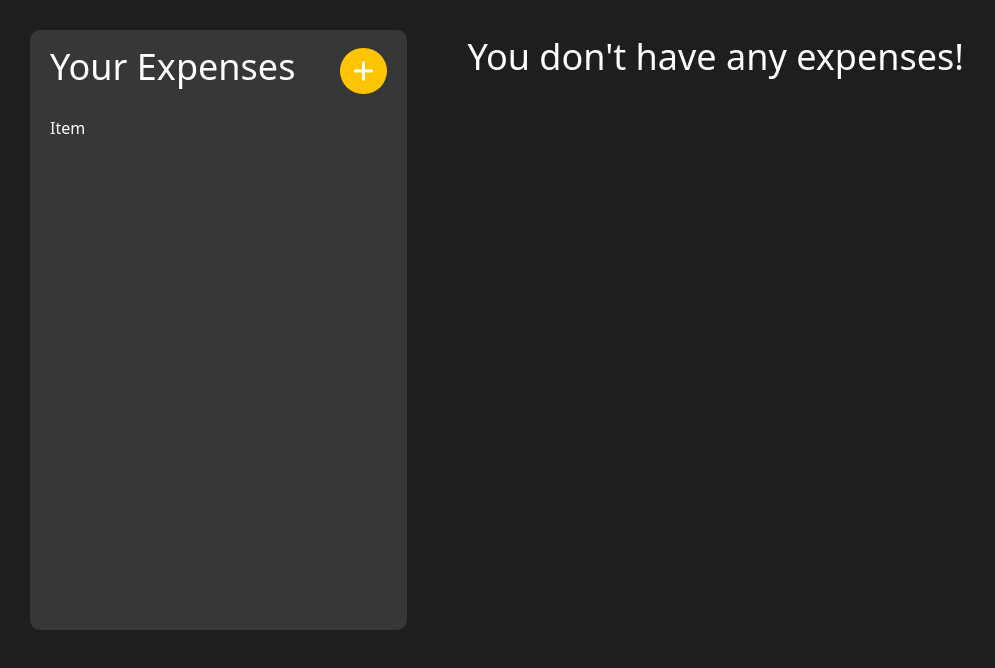
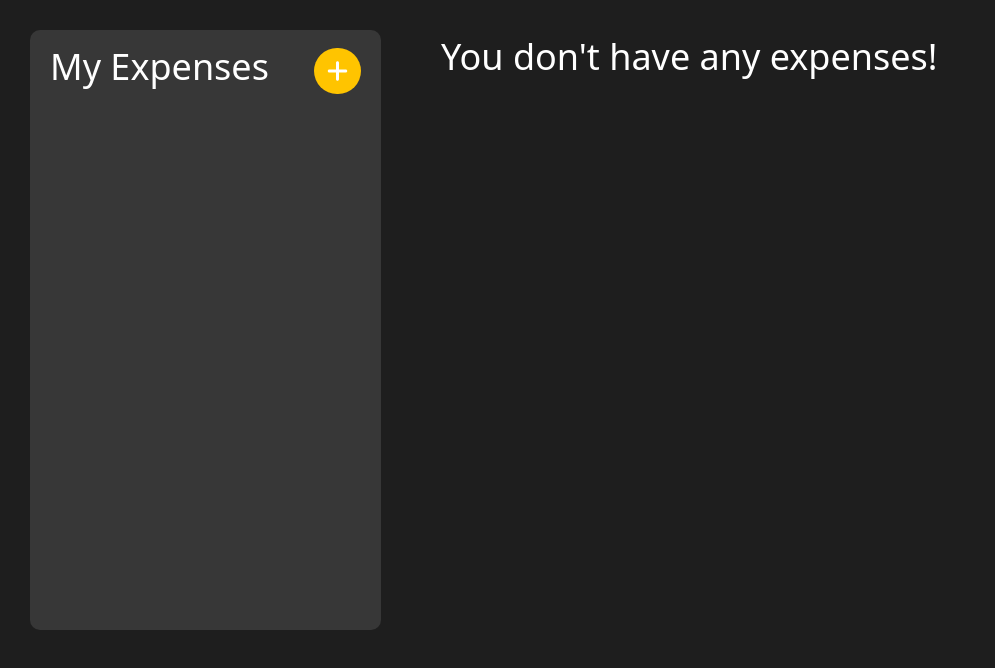
Before and after one commit to Jspanglez/expense-tracker, a React (Vite) app: page / in a window 1280 px wide. Shown: the top 668 px of the page, without its empty margins (0-995 px from the left). Built offline with nearby package versions, Linux system fonts and the light colour scheme.

Commit message:
Added more elements to the Sidebar

```diff
--- a/src/Sidebar.tsx
+++ b/src/Sidebar.tsx
@@ -1,21 +1,29 @@
-import React from "react";
 import "./App.css";
 import AddBtn from "./AddBtn";
+import ListElement from "./ListElement";
+
 interface Props {
   elements: { name: string; details: string }[];
   addElement: () => void;
   myFunction: () => void;
 }
 
-const Sidebar = () => {
+const Sidebar = ({ elements, addElement, myFunction }: Props) => {
   return (
     <div className="sidebar-container">
-      <span className="sidebar-header">
-        <p className="sidebar-heading">Your Expenses</p>
-        <AddBtn />
-      </span>
-      <div className="sidebar-list">
-        <li>Item</li>
+      <div className="sidebar-header">
+        <p className="sidebar-heading">My Expenses</p>
+        <AddBtn onClick={addElement} />
+      </div>
+      <div className="list-container">
+        {elements.map((element, index) => (
+          <ListElement
+            key={index}
+            name={element.name}
+            details={element.details}
+            onClick={myFunction}
+          />
+        ))}
       </div>
     </div>
   );
```
